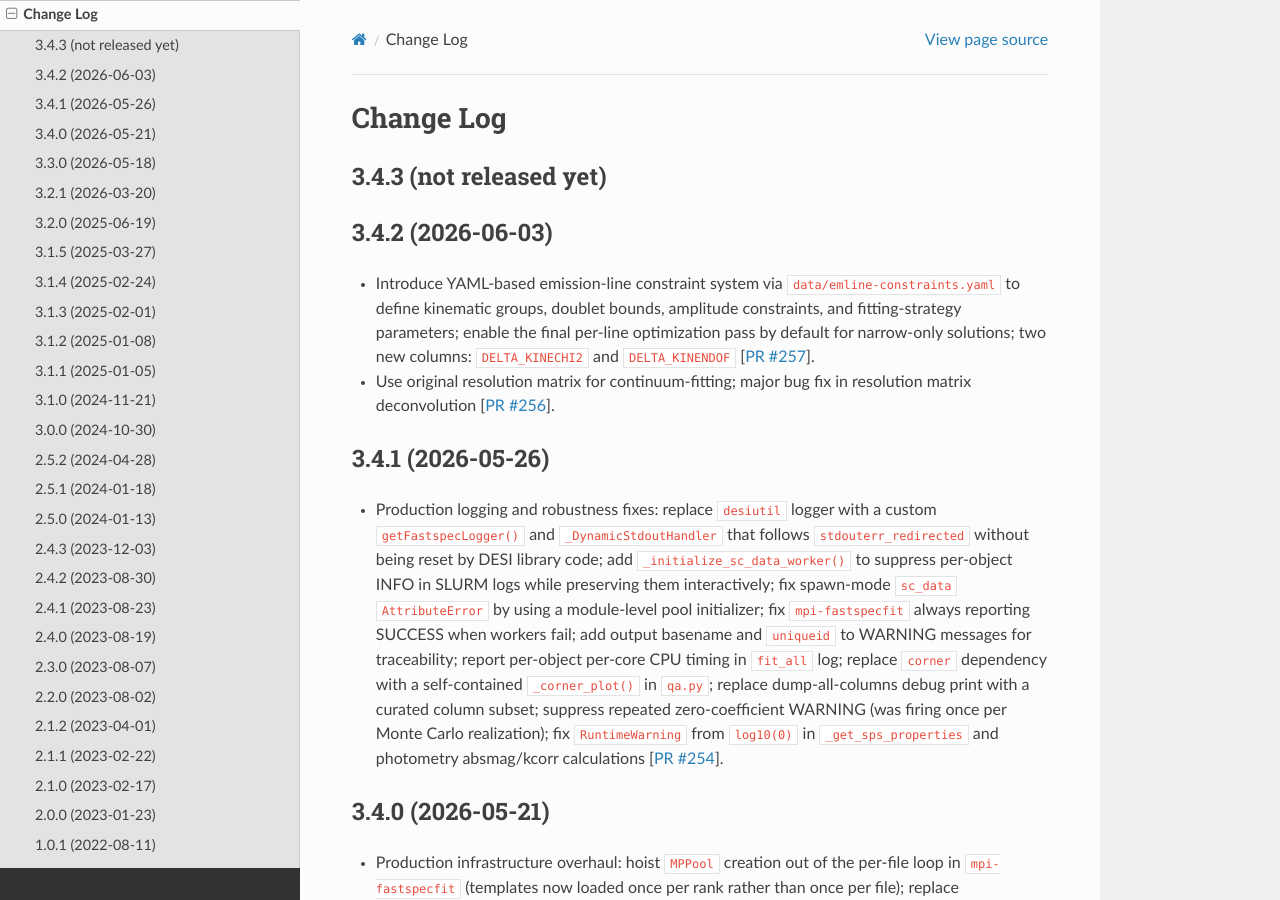
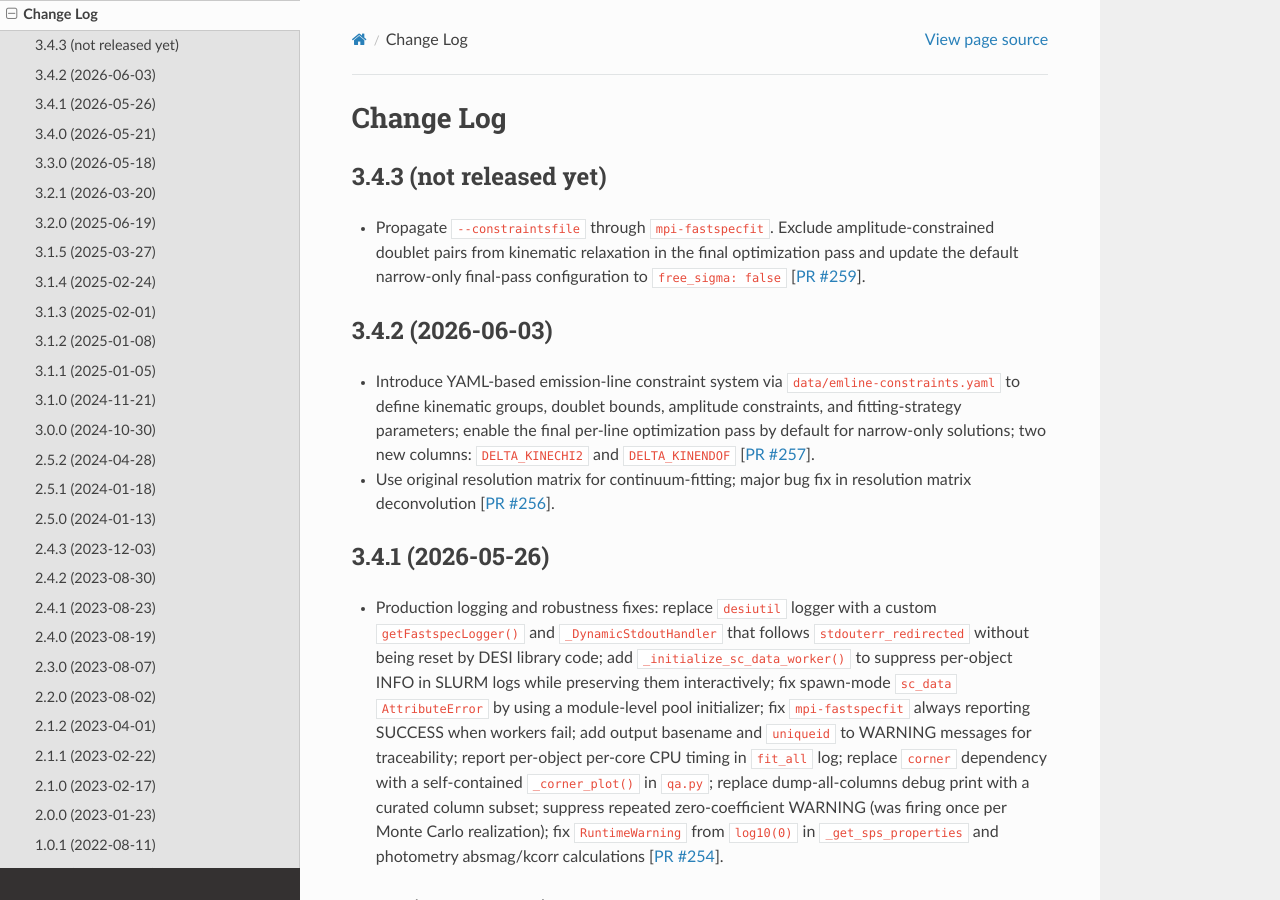
Before and after one commit to desihub/fastspecfit, a Sphinx documentation site: the page built from doc/changes.rst, in a window 1280 px wide and 900 px high. Built offline with Sphinx 7.4.7 and the Read the Docs theme 3.1.0, drawn with Linux system fonts in a browser that asks for light colours; the version number could not be read and is left out.

Commit message:
update change log [ci skip]

```diff
--- a/doc/changes.rst
+++ b/doc/changes.rst
@@ -4,6 +4,13 @@ Change Log
 
 3.4.3 (not released yet)
 ------------------------
+
+* Propagate ``--constraintsfile`` through ``mpi-fastspecfit``. Exclude
+  amplitude-constrained doublet pairs from kinematic relaxation in the
+  final optimization pass and update the default narrow-only
+  final-pass configuration to ``free_sigma: false`` [`PR #259`_].
+
+.. _`PR #259`: https://github.com/desihub/fastspecfit/pull/259
 
 3.4.2 (2026-06-03)
 ------------------
```
